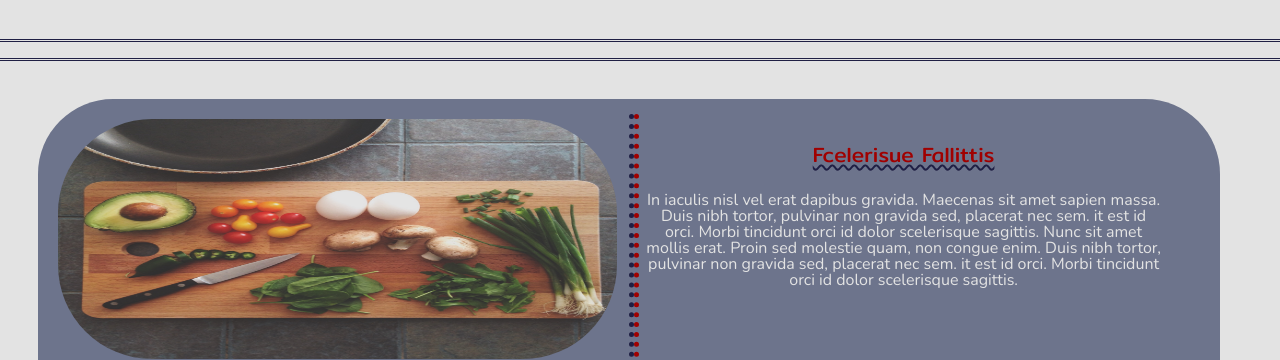
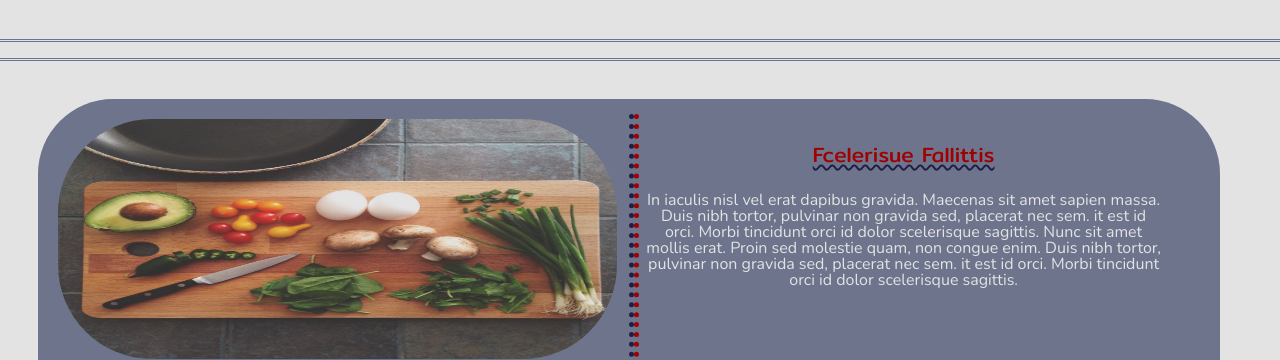
Before and after one commit to build-week-secret-family-recipes/secretFamilyRecipes-UI, a plain HTML site: page index.html in a window 1280 px wide. Shown: the part 504-864 px from the top of the page. Drawn offline with nearby package versions, Linux system fonts and the light colour scheme; grey boxes are pictures that could not be loaded; a web font is replaced by a local one.

Commit message:
break color

```diff
--- a/index.css
+++ b/index.css
@@ -161,8 +161,8 @@ nav a {
 
 
 .blank {
- border-top: 3px double #1f1f44;
- border-bottom: 3px double #1f1f44;
+ border-top: 3px double #6d748c;
+ border-bottom: 3px double #6d748c;
 }
 
 
```
